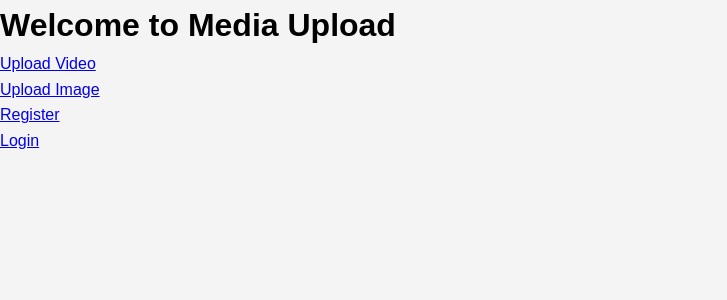
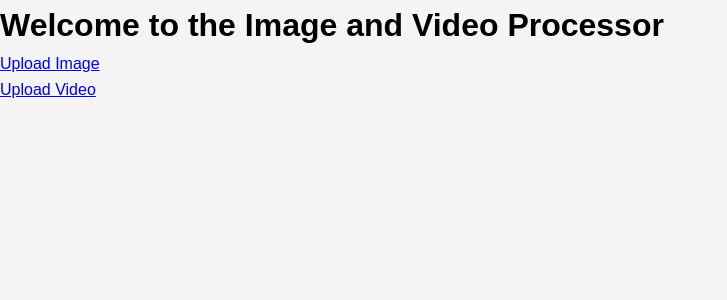
Before and after one commit to justinjonathan15/video-image-processor, a Flask app: page / in a window 1280 px wide. Shown: the top 300 px of the page, without its empty margins (0-727 px from the left). Run offline with Flask 2, Linux system fonts and the light colour scheme.

Commit message:
Update index.html

```diff
--- a/templates/index.html
+++ b/templates/index.html
@@ -1,29 +1,17 @@
-<!DOCTYPE html>
+<!doctype html>
 <html lang="en">
 <head>
     <meta charset="UTF-8">
     <meta name="viewport" content="width=device-width, initial-scale=1.0">
-    <title>Media Upload</title>
+    <title>Image and Video Processor</title>
     <link rel="stylesheet" href="{{ url_for('static', filename='css/styles.css') }}">
 </head>
 <body>
-    <h1>Welcome to Media Upload</h1>
-    <nav>
-        <ul>
-            <li><a href="{{ url_for('upload_video') }}">Upload Video</a></li>
-            <li><a href="{{ url_for('upload_image') }}">Upload Image</a></li>
-            {% if 'user_id' in session %}
-                <li><a href="{{ url_for('logout') }}">Logout</a></li>
-                <li><form action="{{ url_for('buy_tokens') }}" method="POST">
-                    <input type="number" name="amount" min="1" placeholder="Buy Tokens">
-                    <button type="submit">Buy</button>
-                </form></li>
-                <li>Tokens: {{ session['tokens'] }}</li>
-            {% else %}
-                <li><a href="{{ url_for('register') }}">Register</a></li>
-                <li><a href="{{ url_for('login') }}">Login</a></li>
-            {% endif %}
-        </ul>
-    </nav>
+    <h1>Welcome to the Image and Video Processor</h1>
+    <ul>
+        <li><a href="{{ url_for('upload_image') }}">Upload Image</a></li>
+        <li><a href="{{ url_for('upload_video') }}">Upload Video</a></li>
+        <!-- <li><a href="{{ url_for('register') }}">Register</a></li> -->
+    </ul>
 </body>
 </html>
```
